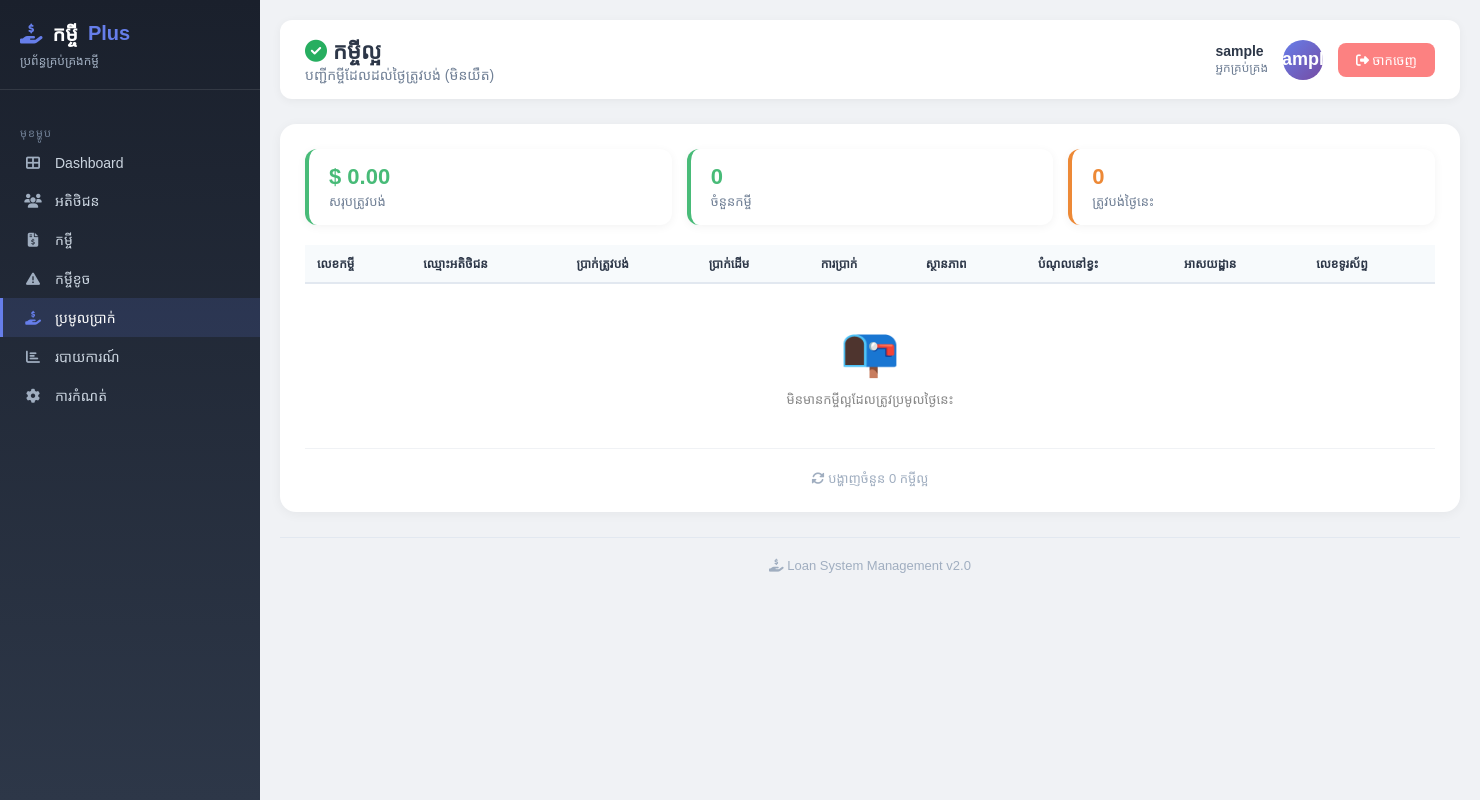
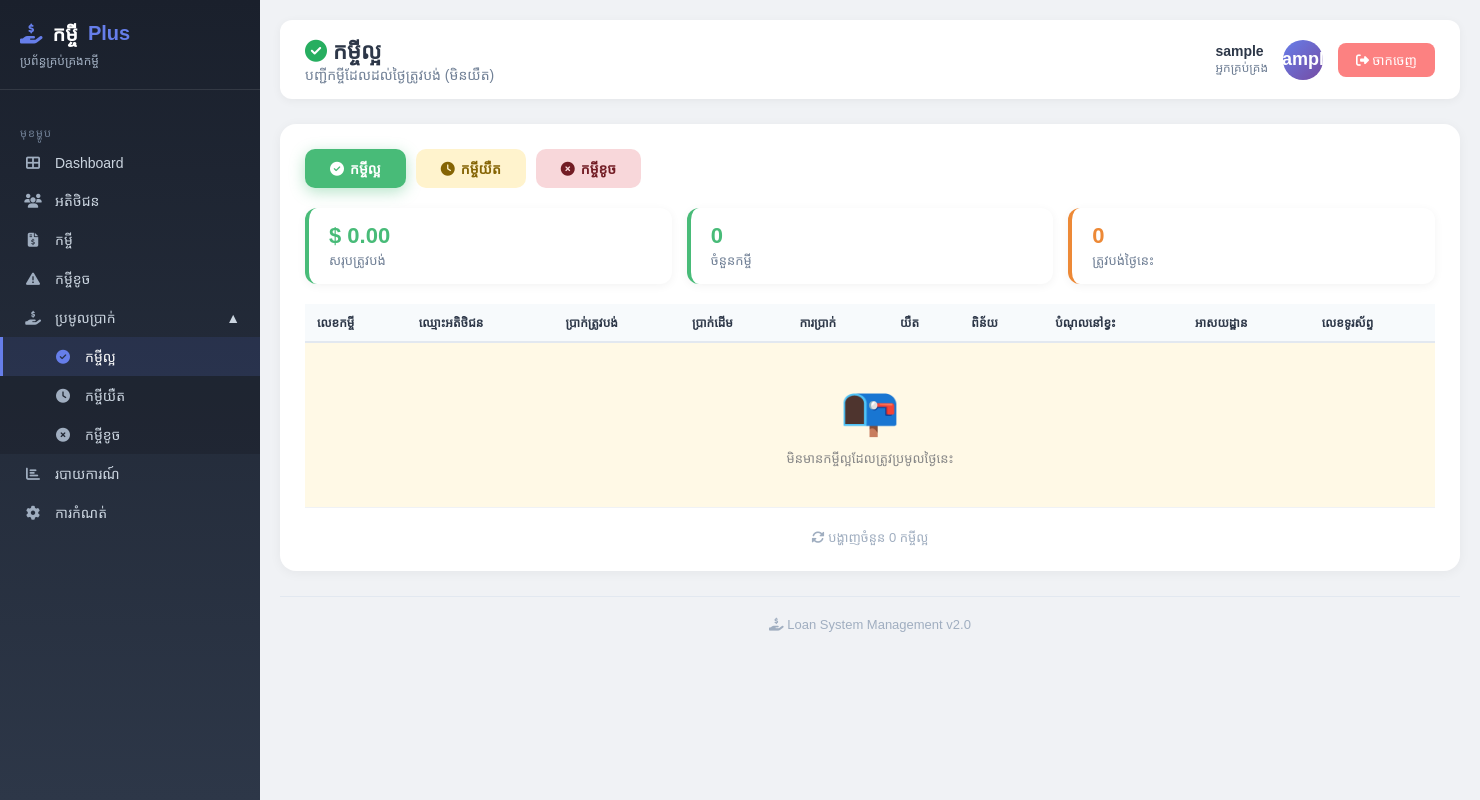
Before and after one commit to rithvannita5/loan, a Flask app: template templates/collection_good.html in a window 1480 px wide. Run offline with Flask 3, Linux system fonts and the light colour scheme; the template is opened without the code that fills it: most values are stand-ins (such as "Sample title", 1, 10 or a date in 2020); data that the repository does not hold is empty.

Commit message:
Update collection_good.html

```diff
--- a/templates/collection_good.html
+++ b/templates/collection_good.html
@@ -13,6 +13,8 @@
             display: flex;
             min-height: 100vh;
         }
+
+        /* ===== SIDEBAR ===== */
         .sidebar { width: 260px; background: linear-gradient(180deg, #1a202c 0%, #2d3748 100%); color: white; padding: 20px 0; position: fixed; height: 100vh; overflow-y: auto; transition: all 0.3s; z-index: 1000; }
         .sidebar-brand { padding: 0 20px 20px 20px; border-bottom: 1px solid rgba(255,255,255,0.1); margin-bottom: 20px; }
         .sidebar-brand h2 { font-size: 20px; display: flex; align-items: center; gap: 10px; }
@@ -26,6 +28,26 @@
         .sidebar-menu li a i { width: 20px; text-align: center; font-size: 14px; color: #a0aec0; }
         .sidebar-menu li a.active i { color: #667eea; }
         .sidebar-menu .menu-label { padding: 15px 20px 5px 20px; font-size: 11px; color: #718096; text-transform: uppercase; letter-spacing: 1px; }
+
+        /* ===== SUBMENU ===== */
+        .submenu-container {
+            max-height: 0;
+            overflow: hidden;
+            transition: max-height 0.35s ease-in-out;
+            background: rgba(0,0,0,0.15);
+        }
+        .submenu-container.open { max-height: 500px; }
+        .submenu-container .menu-item {
+            padding-left: 50px;
+            font-size: 14px;
+        }
+        .submenu-container .menu-item i { font-size: 16px; margin-right: 10px; width: 22px; }
+        .menu-item .arrow {
+            margin-left: auto;
+            font-size: 10px;
+            transition: transform 0.3s ease;
+            color: rgba(255,255,255,0.5);
+        }
 
         .main-content { margin-left: 260px; flex: 1; padding: 20px; min-height: 100vh; }
         .top-header { background: white; padding: 15px 25px; border-radius: 12px; box-shadow: 0 2px 10px rgba(0,0,0,0.05); display: flex; justify-content: space-between; align-items: center; margin-bottom: 25px; flex-wrap: wrap; gap: 10px; }
@@ -41,6 +63,37 @@
 
         .page-content { background: white; border-radius: 16px; padding: 25px; box-shadow: 0 2px 12px rgba(0,0,0,0.05); }
 
+        /* ===== FILTER TABS ===== */
+        .filter-tabs {
+            display: flex;
+            gap: 10px;
+            margin-bottom: 20px;
+            flex-wrap: wrap;
+        }
+        .filter-tab {
+            padding: 10px 25px;
+            border: none;
+            border-radius: 10px;
+            cursor: pointer;
+            font-size: 14px;
+            font-weight: 600;
+            font-family: 'Khmer OS', 'Arial', sans-serif;
+            transition: all 0.3s ease;
+            background: #e2e8f0;
+            color: #4a5568;
+            text-decoration: none;
+            display: inline-flex;
+            align-items: center;
+            gap: 6px;
+        }
+        .filter-tab:hover { transform: translateY(-2px); }
+        .filter-tab.active { background: #48bb78; color: #fff; box-shadow: 0 4px 15px rgba(72,187,120,0.4); }
+        .filter-tab.late { background: #fff3cd; color: #856404; }
+        .filter-tab.late:hover { background: #ffe69c; }
+        .filter-tab.bad { background: #f8d7da; color: #721c24; }
+        .filter-tab.bad:hover { background: #f5c6cb; }
+
+        /* ===== STATS ===== */
         .stats-grid {
             display: grid;
             grid-template-columns: repeat(auto-fit, minmax(180px, 1fr));
@@ -66,17 +119,19 @@
         .btn-fixed-width { min-width: 140px; text-align: center; justify-content: center; white-space: nowrap; }
 
         .table-responsive { overflow-x: auto; }
-        table { width: 100%; border-collapse: collapse; font-size: 13px; min-width: 1000px; }
+        table { width: 100%; border-collapse: collapse; font-size: 13px; min-width: 1100px; }
         table th { background: #f7fafc; padding: 10px 12px; text-align: left; color: #2d3748; font-weight: 600; border-bottom: 2px solid #e2e8f0; font-size: 12px; white-space: nowrap; }
         table td { padding: 8px 12px; border-bottom: 1px solid #f0f2f5; color: #4a5568; font-size: 13px; }
         table tr:hover td { background: #f7fafc; }
+        table tbody tr:last-child td { background: #fff9e6; }
 
         .badge {
             display: inline-block; padding: 2px 12px; border-radius: 20px; font-size: 12px; font-weight: 600;
         }
         .badge-success { background: #c6f6d5; color: #22543d; }
+        .badge-danger { background: #fed7d7; color: #9b2c2c; }
+        .badge-warning { background: #feebc8; color: #9c6b2e; }
         .badge-info { background: #bee3f8; color: #2a4365; }
-        .badge-warning { background: #feebc8; color: #9c6b2e; }
 
         .empty-state { text-align: center; padding: 40px 20px; color: #a0aec0; }
         .empty-state .icon { font-size: 60px; margin-bottom: 15px; color: #e2e8f0; }
@@ -86,6 +141,7 @@
         .text-muted { color: #a0aec0; }
         .mt-20 { margin-top: 20px; }
 
+        /* ===== MODAL ===== */
         .modal-overlay {
             display: none;
             position: fixed;
@@ -208,7 +264,36 @@
             <li><a href="{{ url_for('customers') }}"><i class="fas fa-users"></i> អតិថិជន</a></li>
             <li><a href="{{ url_for('loans') }}"><i class="fas fa-file-invoice-dollar"></i> កម្ចី</a></li>
             <li><a href="{{ url_for('loans_bad') }}"><i class="fas fa-exclamation-triangle"></i> កម្ចីខូច</a></li>
-            <li><a href="{{ url_for('collection') }}" class="active"><i class="fas fa-hand-holding-dollar"></i> ប្រមូលប្រាក់</a></li>
+
+            <!-- ===== COLLECTION WITH SUBMENU ===== -->
+            <li>
+                <a href="#" onclick="toggleCollectionSubmenu(event); return false;" style="justify-content: space-between;">
+                    <span style="display:flex; align-items:center; gap:12px;">
+                        <i class="fas fa-hand-holding-dollar"></i> ប្រមូលប្រាក់
+                    </span>
+                    <span class="arrow" id="collectionArrow">▼</span>
+                </a>
+            </li>
+            <li>
+                <ul class="submenu-container" id="collectionSubmenu" style="list-style:none; padding:0; margin:0;">
+                    <li>
+                        <a href="{{ url_for('collection') }}?tab=good" class="active" style="padding-left: 50px;">
+                            <i class="fas fa-check-circle"></i> កម្ចីល្អ
+                        </a>
+                    </li>
+                    <li>
+                        <a href="{{ url_for('collection') }}?tab=late" style="padding-left: 50px;">
+                            <i class="fas fa-clock"></i> កម្ចីយឺត
+                        </a>
+                    </li>
+                    <li>
+                        <a href="{{ url_for('collection') }}?tab=bad" style="padding-left: 50px;">
+                            <i class="fas fa-times-circle"></i> កម្ចីខូច
+                        </a>
+                    </li>
+                </ul>
+            </li>
+
             <li><a href="#"><i class="fas fa-chart-bar"></i> របាយការណ៍</a></li>
             <li><a href="{{ url_for('settings') }}"><i class="fas fa-cog"></i> ការកំណត់</a></li>
         </ul>
@@ -240,6 +325,20 @@
         <!-- ===== PAGE CONTENT ===== -->
         <div class="page-content">
 
+            <!-- ===== FILTER TABS ===== -->
+            <div class="filter-tabs">
+                <a href="{{ url_for('collection') }}?tab=good" class="filter-tab active">
+                    <i class="fas fa-check-circle"></i> កម្ចីល្អ
+                </a>
+                <a href="{{ url_for('collection') }}?tab=late" class="filter-tab late">
+                    <i class="fas fa-clock"></i> កម្ចីយឺត
+                </a>
+                <a href="{{ url_for('collection') }}?tab=bad" class="filter-tab bad">
+                    <i class="fas fa-times-circle"></i> កម្ចីខូច
+                </a>
+            </div>
+
+            <!-- ===== STATS ===== -->
             <div class="stats-grid">
                 <div class="stat-card green">
                     <div class="number" id="totalAmount">$0.00</div>
@@ -255,6 +354,7 @@
                 </div>
             </div>
 
+            <!-- ===== TABLE ===== -->
             <div class="table-responsive">
                 <table>
                     <thead>
@@ -264,7 +364,8 @@
                             <th>ប្រាក់ត្រូវបង់</th>
                             <th>ប្រាក់ដើម</th>
                             <th>ការប្រាក់</th>
-                            <th>ស្ថានភាព</th>
+                            <th>យឺត</th>
+                            <th>ពិន័យ</th>
                             <th>បំណុលនៅខ្វះ</th>
                             <th>អាសយដ្ឋាន</th>
                             <th>លេខទូរស័ព្ទ</th>
@@ -272,7 +373,7 @@
                     </thead>
                     <tbody id="collectionBody">
                         <tr>
-                            <td colspan="9" style="text-align:center; padding:40px;">
+                            <td colspan="10" style="text-align:center; padding:40px;">
                                 <div class="spinner"></div>
                                 <p style="margin-top:10px; color:#718096;">កំពុងផ្ទុកទិន្នន័យ...</p>
                             </td>
@@ -363,6 +464,24 @@
     <script>
         let currentLoanData = {};
 
+        // ===== TOGGLE COLLECTION SUBMENU =====
+        function toggleCollectionSubmenu(event) {
+            if (event) {
+                event.preventDefault();
+                event.stopPropagation();
+            }
+
+            const container = document.getElementById('collectionSubmenu');
+            const arrow = document.getElementById('collectionArrow');
+
+            if (container) {
+                container.classList.toggle('open');
+                if (arrow) {
+                    arrow.textContent = container.classList.contains('open') ? '▲' : '▼';
+                }
+            }
+        }
+
         // ===== MENU TOGGLE =====
         document.getElementById('menuToggle').addEventListener('click', function() {
             document.getElementById('sidebar').classList.toggle('open');
@@ -396,7 +515,7 @@
             const tbody = document.getElementById('collectionBody');
             tbody.innerHTML = `
                 <tr>
-                    <td colspan="9" style="text-align:center; padding:40px;">
+                    <td colspan="10" style="text-align:center; padding:40px;">
                         <div class="spinner"></div>
                         <p style="margin-top:10px; color:#718096;">កំពុងផ្ទុកទិន្នន័យ...</p>
                     </td>
@@ -414,7 +533,7 @@
                 console.error('Error:', error);
                 tbody.innerHTML = `
                     <tr>
-                        <td colspan="9" style="text-align:center; padding:40px; color:#e74c3c;">
+                        <td colspan="10" style="text-align:center; padding:40px; color:#e74c3c;">
                             <span style="font-size:48px; display:block; margin-bottom:10px;">❌</span>
                             មានបញ្ហាក្នុងការផ្ទុកទិន្នន័យ<br>
                             <small style="color:#718096;">${error.message}</small>
@@ -432,7 +551,7 @@
             if (!data || data.length === 0) {
                 tbody.innerHTML = `
                     <tr>
-                        <td colspan="9" style="text-align:center; padding:40px; color:#888;">
+                        <td colspan="10" style="text-align:center; padding:40px; color:#888;">
                             <span style="font-size:48px; display:block; margin-bottom:10px;">📭</span>
                             មិនមានកម្ចីល្អដែលត្រូវប្រមូលថ្ងៃនេះ
                         </td>
@@ -447,6 +566,7 @@
                 const currency = loan.currency || 'USD';
                 const loanCode = loan.loan_code || loan.customer_code || '-';
                 const customerName = loan.customer_name || 'មិនស្គាល់';
+                const daysOverdue = loan.days_overdue || 0;
 
                 const row = document.createElement('tr');
                 row.innerHTML = `
@@ -461,10 +581,12 @@
                     <td>${formatCurrency(loan.principal || 0, currency)}</td>
                     <td>${formatCurrency(loan.interest || 0, currency)}</td>
                     <td>
-                        <span class="badge badge-success">
-                            <i class="fas fa-check-circle"></i> ថ្ងៃនេះ
-                        </span>
+                        ${daysOverdue > 0
+                            ? `<span class="badge badge-danger">${daysOverdue} ថ្ងៃ</span>`
+                            : `<span class="badge badge-success"><i class="fas fa-check-circle"></i> ថ្ងៃនេះ</span>`
+                        }
                     </td>
+                    <td>${formatCurrency(loan.penalty || 0, currency)}</td>
                     <td>
                         <button class="btn btn-success btn-sm btn-fixed-width"
                                 style="background:#48bb78; opacity:0.85; cursor:default;"
@@ -486,7 +608,7 @@
 
             data.forEach(loan => {
                 total += loan.total_due || 0;
-                if (loan.days_overdue === 0) todayCount++;
+                if ((loan.days_overdue || 0) === 0) todayCount++;
             });
 
             document.getElementById('totalAmount').textContent = formatCurrency(total, 'USD');
@@ -510,7 +632,6 @@
             amountInput.value = totalDue;
             amountInput.focus();
 
-            // Store current loan data
             currentLoanData = {
                 loanId: loanId,
                 totalDue: totalDue,
@@ -553,7 +674,6 @@
                 return;
             }
 
-            // Disable submit button
             const submitBtn = document.querySelector('#paymentForm .btn-success');
             const originalText = submitBtn.innerHTML;
             submitBtn.innerHTML = '<i class="fas fa-spinner fa-spin"></i> កំពុងដំណើរការ...';
@@ -577,7 +697,6 @@
                 if (result.success) {
                     alert('✅ ប្រមូលប្រាក់ជោគជ័យ!');
                     closePaymentModal();
-                    // Reload data
                     loadCollection();
                 } else {
                     alert('❌ ' + (result.error || 'មានបញ្ហាក្នុងការប្រមូលប្រាក់!'));
@@ -586,7 +705,6 @@
                 console.error('Error:', error);
                 alert('❌ មានបញ្ហាក្នុងការភ្ជាប់ទៅម៉ាស៊ីនមេ!');
             } finally {
-                // Restore button
                 submitBtn.innerHTML = originalText;
                 submitBtn.disabled = false;
             }
@@ -594,6 +712,14 @@
 
         // ===== AUTO-LOAD =====
         document.addEventListener('DOMContentLoaded', function() {
+            // ===== Open Submenu =====
+            const container = document.getElementById('collectionSubmenu');
+            const arrow = document.getElementById('collectionArrow');
+            if (container) {
+                container.classList.add('open');
+                if (arrow) arrow.textContent = '▲';
+            }
+
             loadCollection();
         });
     </script>
```
